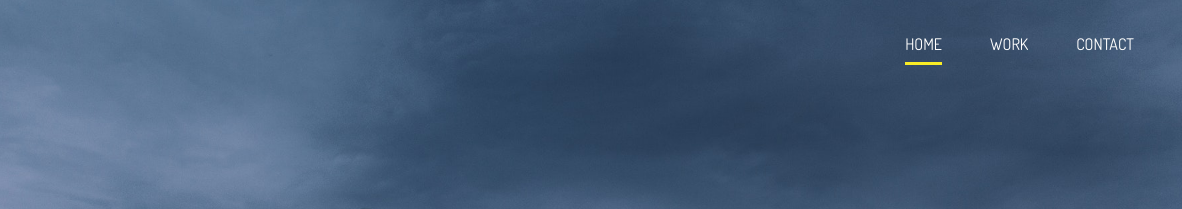
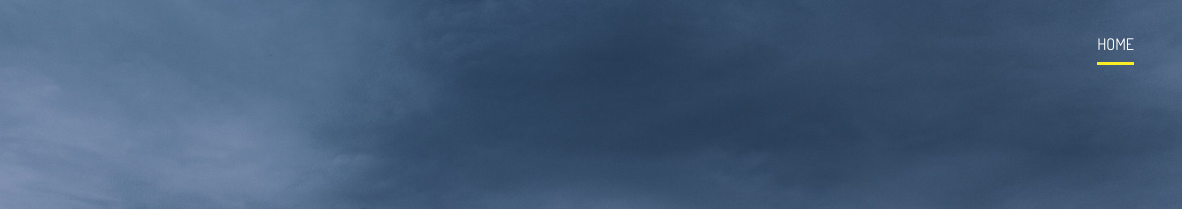
Before and after one commit to karateking007/rlportfolio, a website: page dist/index.html in a window 1280 px wide. Shown: the top 209 px of the page, 98-1280 px from the left. Drawn offline with Linux system fonts and the light colour scheme.

Commit message:
removed work and contact page

```diff
--- a/dist/index.html
+++ b/dist/index.html
@@ -20,8 +20,7 @@
         <img src="img/logo.png" alt="Portfolio Logo" id="logo" />
         <ul>
           <li><a href="index.html" class="current">Home</a></li>
-          <li><a href="work.html">Work</a></li>
-          <li><a href="contact.html">Contact</a></li>
+
         </ul>
       </nav>
       <div class="header-content">
```
